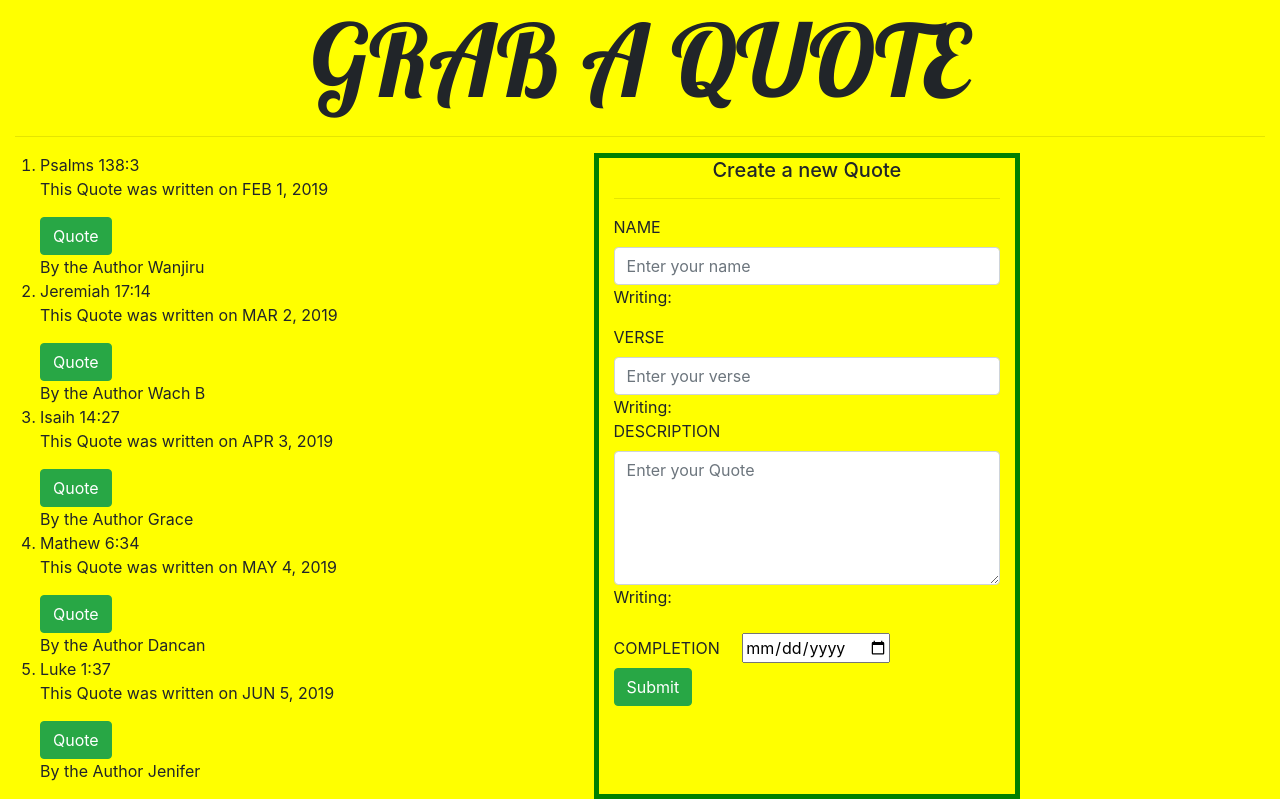
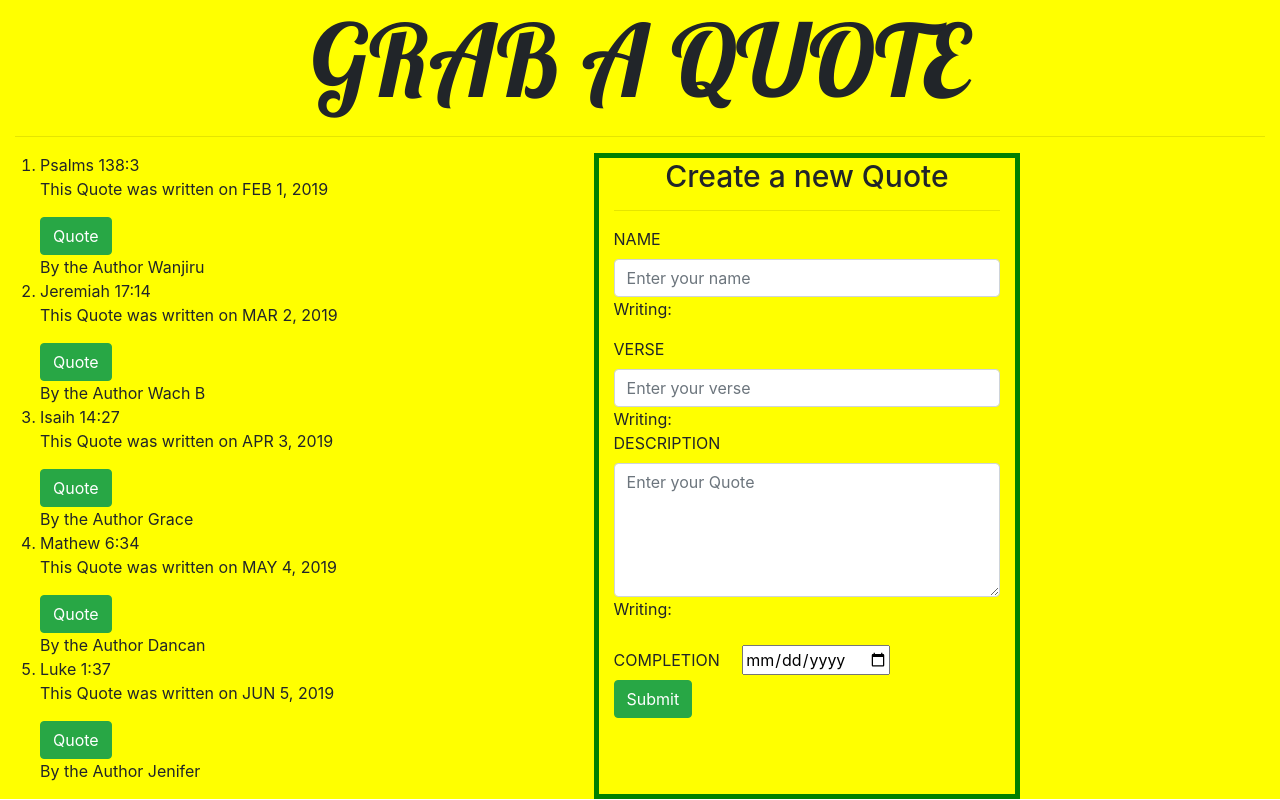
Before and after one commit to BeatriceWambui/grab-quotes, an Angular app: page / in a window 1280 px wide. Built offline with nearby package versions, Linux system fonts and the light colour scheme.

Commit message:
add styling to form

```diff
--- a/src/app/quote-form/quote-form.component.css
+++ b/src/app/quote-form/quote-form.component.css
@@ -1,9 +1,8 @@
 h2{
-    font-size:20px;
+    font-size:30px;
 
 }
-
-.container-fluid {
+.form {
     background-image: url ("https://encrypted-tbn0.gstatic.com/images?q=tbn:ANd9GcTBBP4vqA0U1Xud-KtdXAMzDdBZDp0cAUakq4cCpwNtFxbcki28oA");
     background-repeat:no-repeat;
     background-attachment:fixed;
--- a/src/app/quote/quote.component.css
+++ b/src/app/quote/quote.component.css
@@ -1,5 +1,5 @@
 @import url('https://fonts.googleapis.com/css?family=Lobster&display=swap');
-h1{
+h1 ,h2{
     font-family: 'Lobster', cursive;
     text-align: center;
      font-size: 100px;
```
